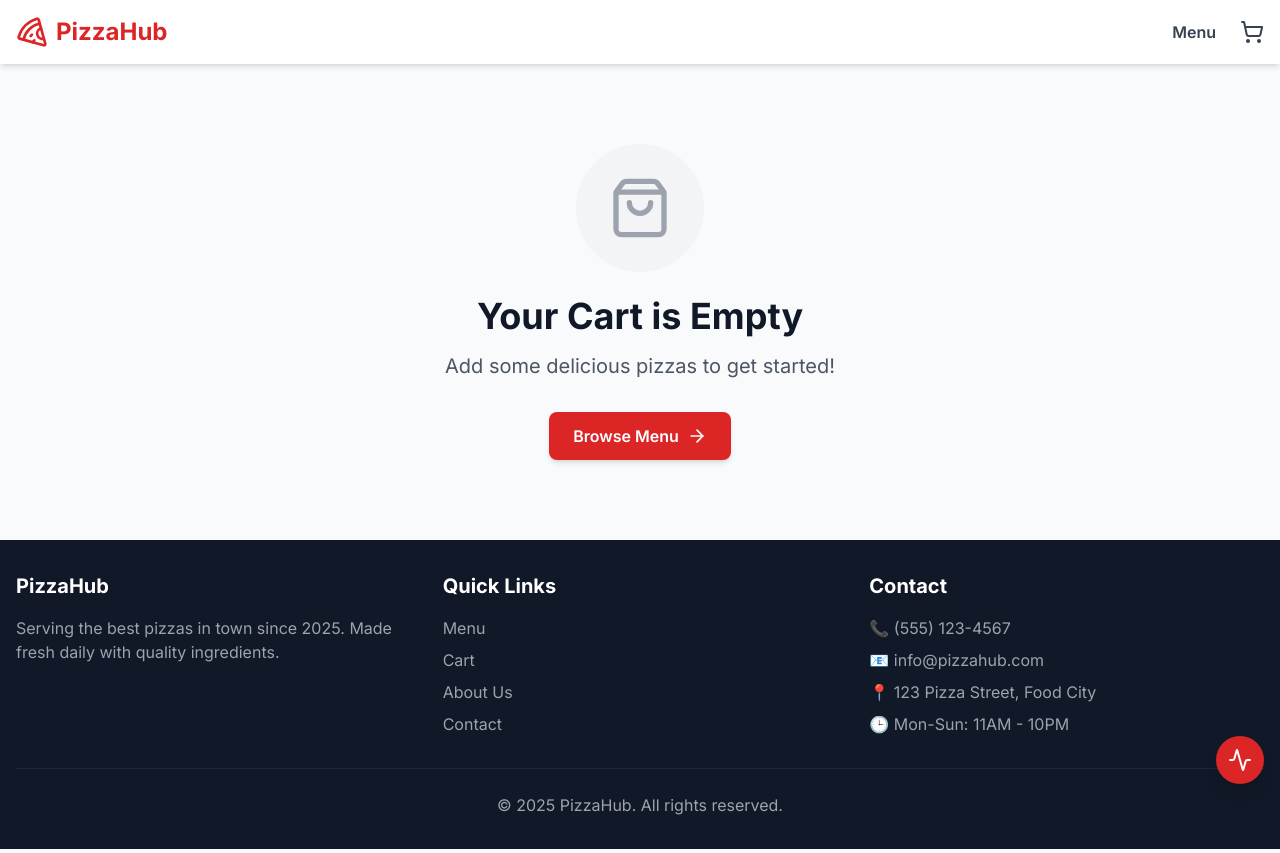
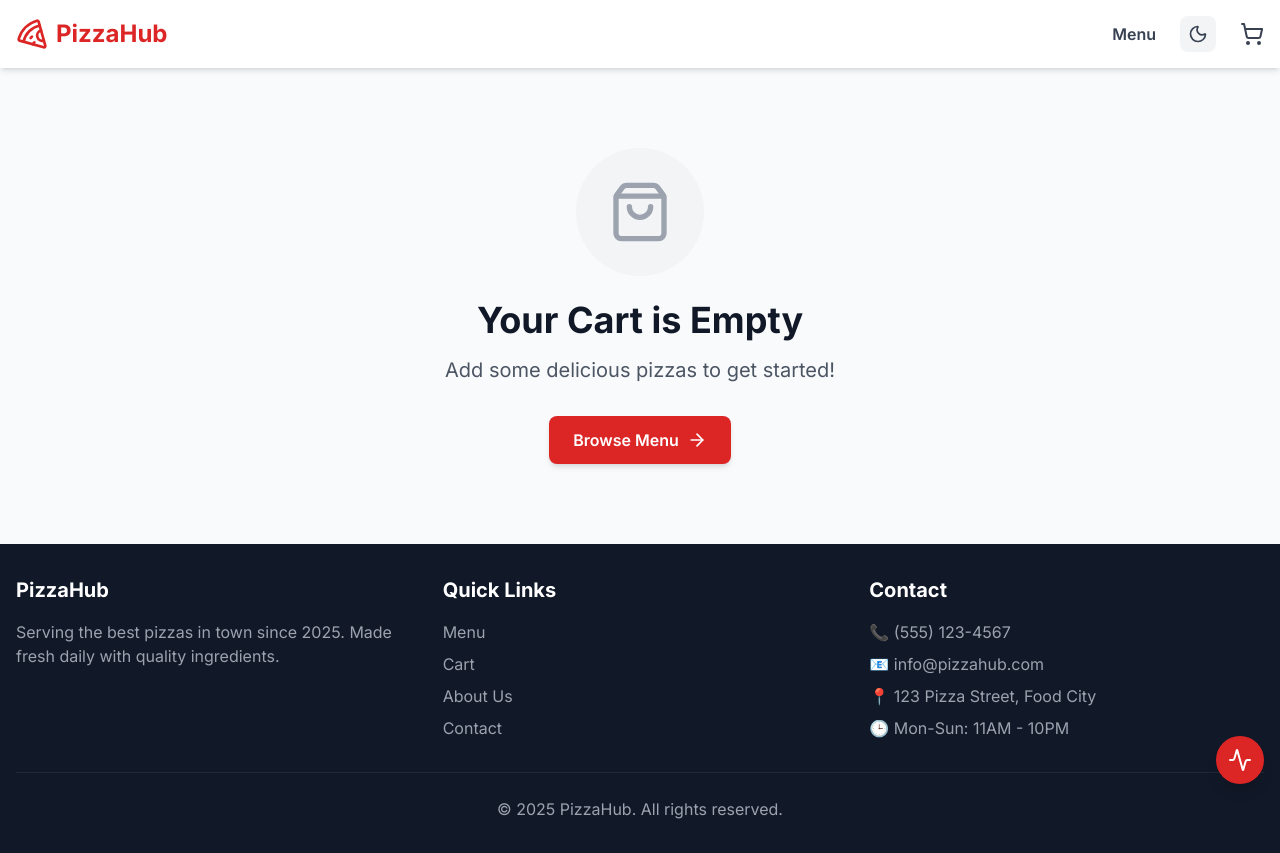
Before and after one commit to aj-enns/pizza-app-demo, a Next.js app: page /cart in a window 1280 px wide. Built offline with nearby package versions, Linux system fonts and the light colour scheme.

Commit message:
feat: add dark theme support with toggle functionality

```diff
--- a/app/globals.css
+++ b/app/globals.css
@@ -4,24 +4,24 @@
 
 @layer base {
   body {
-    @apply bg-gray-50 text-gray-900;
+    @apply bg-gray-50 text-gray-900 dark:bg-gray-900 dark:text-gray-100;
   }
 }
 
 @layer components {
   .btn-primary {
-    @apply bg-primary-600 hover:bg-primary-700 text-white font-semibold py-3 px-6 rounded-lg transition-all duration-200 shadow-md hover:shadow-lg disabled:opacity-50 disabled:cursor-not-allowed;
+    @apply bg-primary-600 hover:bg-primary-700 text-white font-semibold py-3 px-6 rounded-lg transition-all duration-200 shadow-md hover:shadow-lg disabled:opacity-50 disabled:cursor-not-allowed dark:bg-primary-700 dark:hover:bg-primary-800;
   }
 
   .btn-secondary {
-    @apply bg-gray-200 hover:bg-gray-300 text-gray-800 font-semibold py-3 px-6 rounded-lg transition-all duration-200;
+    @apply bg-gray-200 hover:bg-gray-300 text-gray-800 font-semibold py-3 px-6 rounded-lg transition-all duration-200 dark:bg-gray-700 dark:hover:bg-gray-600 dark:text-gray-100;
   }
 
   .card {
-    @apply bg-white rounded-xl shadow-md hover:shadow-xl transition-shadow duration-300;
+    @apply bg-white rounded-xl shadow-md hover:shadow-xl transition-shadow duration-300 dark:bg-gray-800 dark:shadow-gray-900/50;
   }
 
   .input-field {
-    @apply w-full px-4 py-3 border border-gray-300 rounded-lg focus:ring-2 focus:ring-primary-500 focus:border-transparent transition-all;
+    @apply w-full px-4 py-3 border border-gray-300 rounded-lg focus:ring-2 focus:ring-primary-500 focus:border-transparent transition-all dark:bg-gray-700 dark:border-gray-600 dark:text-gray-100;
   }
 }
--- a/app/layout.tsx
+++ b/app/layout.tsx
@@ -1,10 +1,8 @@
 import type { Metadata } from "next";
 import { Inter } from "next/font/google";
 import "./globals.css";
-import Header from "@/components/Header";
-import Footer from "@/components/Footer";
-import PerformanceMonitor from "@/components/PerformanceMonitor";
 import { CartProvider } from "@/contexts/CartContext";
+import ClientLayout from "@/components/ClientLayout";
 
 const inter = Inter({ subsets: ["latin"] });
 
@@ -19,17 +17,12 @@ export default function RootLayout({
   children: React.ReactNode;
 }) {
   return (
-    <html lang="en">
-      <body className={inter.className}>
+    <html lang="en" suppressHydrationWarning>
+      <body className={inter.className} suppressHydrationWarning>
         <CartProvider>
-          <div className="flex flex-col min-h-screen">
-            <Header />
-            <main className="flex-1">
-              {children}
-            </main>
-            <Footer />
-          </div>
-          <PerformanceMonitor />
+          <ClientLayout>
+            {children}
+          </ClientLayout>
         </CartProvider>
       </body>
     </html>
--- a/app/page.tsx
+++ b/app/page.tsx
@@ -30,35 +30,35 @@ export default function HomePage() {
       </section>
 
       {/* Features Section */}
-      <section className="py-16 bg-white">
+      <section className="py-16 bg-white dark:bg-gray-900">
         <div className="container mx-auto px-4">
           <div className="grid grid-cols-1 md:grid-cols-3 gap-8">
             <div className="text-center animate-slide-up">
-              <div className="inline-flex items-center justify-center w-20 h-20 bg-primary-100 rounded-full mb-4">
-                <Clock className="text-primary-600" size={40} />
+              <div className="inline-flex items-center justify-center w-20 h-20 bg-primary-100 dark:bg-primary-900 rounded-full mb-4">
+                <Clock className="text-primary-600 dark:text-primary-400" size={40} />
               </div>
-              <h3 className="text-2xl font-bold mb-2">Fast Delivery</h3>
-              <p className="text-gray-600">
+              <h3 className="text-2xl font-bold mb-2 dark:text-white">Fast Delivery</h3>
+              <p className="text-gray-600 dark:text-gray-300">
                 Your pizza arrives hot and fresh in 30-45 minutes, guaranteed!
               </p>
             </div>
 
             <div className="text-center animate-slide-up" style={{ animationDelay: '0.1s' }}>
-              <div className="inline-flex items-center justify-center w-20 h-20 bg-primary-100 rounded-full mb-4">
-                <Star className="text-primary-600" size={40} />
+              <div className="inline-flex items-center justify-center w-20 h-20 bg-primary-100 dark:bg-primary-900 rounded-full mb-4">
+                <Star className="text-primary-600 dark:text-primary-400" size={40} />
               </div>
-              <h3 className="text-2xl font-bold mb-2">Quality Ingredients</h3>
-              <p className="text-gray-600">
+              <h3 className="text-2xl font-bold mb-2 dark:text-white">Quality Ingredients</h3>
+              <p className="text-gray-600 dark:text-gray-300">
                 We use only the finest ingredients for authentic Italian taste.
               </p>
             </div>
 
             <div className="text-center animate-slide-up" style={{ animationDelay: '0.2s' }}>
-              <div className="inline-flex items-center justify-center w-20 h-20 bg-primary-100 rounded-full mb-4">
-                <Truck className="text-primary-600" size={40} />
+              <div className="inline-flex items-center justify-center w-20 h-20 bg-primary-100 dark:bg-primary-900 rounded-full mb-4">
+                <Truck className="text-primary-600 dark:text-primary-400" size={40} />
               </div>
-              <h3 className="text-2xl font-bold mb-2">Free Delivery</h3>
-              <p className="text-gray-600">
+              <h3 className="text-2xl font-bold mb-2 dark:text-white">Free Delivery</h3>
+              <p className="text-gray-600 dark:text-gray-300">
                 Free delivery on all orders. No minimum purchase required!
               </p>
             </div>
@@ -67,11 +67,11 @@ export default function HomePage() {
       </section>
 
       {/* Featured Pizzas Preview */}
-      <section className="py-16 bg-gray-50">
+      <section className="py-16 bg-gray-50 dark:bg-gray-800">
         <div className="container mx-auto px-4">
           <div className="text-center mb-12">
-            <h2 className="text-4xl md:text-5xl font-bold mb-4">Popular Pizzas</h2>
-            <p className="text-xl text-gray-600">
+            <h2 className="text-4xl md:text-5xl font-bold mb-4 dark:text-white">Popular Pizzas</h2>
+            <p className="text-xl text-gray-600 dark:text-gray-300">
               Try our customer favorites
             </p>
           </div>
@@ -105,8 +105,8 @@ export default function HomePage() {
                   />
                 </div>
                 <div className="p-6">
-                  <h3 className="text-2xl font-bold mb-2">{pizza.name}</h3>
-                  <p className="text-gray-600">{pizza.description}</p>
+                  <h3 className="text-2xl font-bold mb-2 dark:text-white">{pizza.name}</h3>
+                  <p className="text-gray-600 dark:text-gray-300">{pizza.description}</p>
                 </div>
               </div>
             ))}
--- /dev/null
+++ b/components/ClientLayout.tsx
@@ -0,0 +1,21 @@
+'use client';
+
+import { ThemeProvider } from '@/contexts/ThemeContext';
+import Header from './Header';
+import Footer from './Footer';
+import PerformanceMonitor from './PerformanceMonitor';
+
+export default function ClientLayout({ children }: { children: React.ReactNode }) {
+  return (
+    <ThemeProvider>
+      <div className="flex flex-col min-h-screen">
+        <Header />
+        <main className="flex-1">
+          {children}
+        </main>
+        <Footer />
+      </div>
+      <PerformanceMonitor />
+    </ThemeProvider>
+  );
+}
--- a/components/Header.tsx
+++ b/components/Header.tsx
@@ -3,24 +3,26 @@
 import Link from 'next/link';
 import { useCart } from '@/contexts/CartContext';
 import { ShoppingCart, Pizza } from 'lucide-react';
+import ThemeToggle from './ThemeToggle';
 
 export default function Header() {
   const { itemCount } = useCart();
 
   return (
-    <header className="bg-white shadow-md sticky top-0 z-50">
+    <header className="bg-white dark:bg-gray-800 shadow-md sticky top-0 z-50">
       <nav className="container mx-auto px-4 py-4">
         <div className="flex items-center justify-between">
-          <Link href="/" className="flex items-center gap-2 text-2xl font-bold text-primary-600 hover:text-primary-700 transition-colors">
-            <Pizza size={32} className="text-primary-600" />
+          <Link href="/" className="flex items-center gap-2 text-2xl font-bold text-primary-600 dark:text-primary-500 hover:text-primary-700 dark:hover:text-primary-400 transition-colors">
+            <Pizza size={32} className="text-primary-600 dark:text-primary-500" />
             <span>PizzaHub</span>
           </Link>
 
           <div className="flex items-center gap-6">
-            <Link href="/menu" className="text-gray-700 hover:text-primary-600 font-semibold transition-colors">
+            <Link href="/menu" className="text-gray-700 dark:text-gray-300 hover:text-primary-600 dark:hover:text-primary-500 font-semibold transition-colors">
               Menu
             </Link>
-            <Link href="/cart" className="relative flex items-center gap-2 text-gray-700 hover:text-primary-600 font-semibold transition-colors">
+            <ThemeToggle />
+            <Link href="/cart" className="relative flex items-center gap-2 text-gray-700 dark:text-gray-300 hover:text-primary-600 dark:hover:text-primary-500 font-semibold transition-colors">
               <ShoppingCart size={24} />
               {itemCount > 0 && (
                 <span className="absolute -top-2 -right-2 bg-primary-600 text-white text-xs font-bold rounded-full h-5 w-5 flex items-center justify-center">
--- /dev/null
+++ b/components/ThemeToggle.tsx
@@ -0,0 +1,22 @@
+'use client';
+
+import { Moon, Sun } from 'lucide-react';
+import { useTheme } from '@/contexts/ThemeContext';
+
+export default function ThemeToggle() {
+  const { theme, toggleTheme } = useTheme();
+
+  return (
+    <button
+      onClick={toggleTheme}
+      className="p-2 rounded-lg bg-gray-100 dark:bg-gray-800 text-gray-700 dark:text-gray-300 hover:bg-gray-200 dark:hover:bg-gray-700 transition-colors"
+      aria-label="Toggle theme"
+    >
+      {theme === 'light' ? (
+        <Moon size={20} />
+      ) : (
+        <Sun size={20} />
+      )}
+    </button>
+  );
+}
--- /dev/null
+++ b/contexts/ThemeContext.tsx
@@ -0,0 +1,54 @@
+'use client';
+
+import React, { createContext, useContext, useState, useEffect } from 'react';
+
+type Theme = 'light' | 'dark';
+
+interface ThemeContextType {
+  theme: Theme;
+  toggleTheme: () => void;
+}
+
+const ThemeContext = createContext<ThemeContextType | undefined>(undefined);
+
+export function ThemeProvider({ children }: { children: React.ReactNode }) {
+  const [theme, setTheme] = useState<Theme>('light');
+  const [mounted, setMounted] = useState(false);
+
+  // Load theme from localStorage on mount
+  useEffect(() => {
+    setMounted(true);
+    const savedTheme = localStorage.getItem('theme') as Theme | null;
+    if (savedTheme) {
+      setTheme(savedTheme);
+      document.documentElement.classList.toggle('dark', savedTheme === 'dark');
+    } else {
+      // Check system preference
+      const prefersDark = window.matchMedia('(prefers-color-scheme: dark)').matches;
+      const initialTheme = prefersDark ? 'dark' : 'light';
+      setTheme(initialTheme);
+      document.documentElement.classList.toggle('dark', prefersDark);
+    }
+  }, []);
+
+  const toggleTheme = () => {
+    const newTheme = theme === 'light' ? 'dark' : 'light';
+    setTheme(newTheme);
+    localStorage.setItem('theme', newTheme);
+    document.documentElement.classList.toggle('dark', newTheme === 'dark');
+  };
+
+  return (
+    <ThemeContext.Provider value={{ theme, toggleTheme }}>
+      {children}
+    </ThemeContext.Provider>
+  );
+}
+
+export function useTheme() {
+  const context = useContext(ThemeContext);
+  if (context === undefined) {
+    throw new Error('useTheme must be used within a ThemeProvider');
+  }
+  return context;
+}
--- a/tailwind.config.ts
+++ b/tailwind.config.ts
@@ -1,6 +1,7 @@
 import type { Config } from "tailwindcss";
 
 const config: Config = {
+  darkMode: 'class',
   content: [
     "./pages/**/*.{js,ts,jsx,tsx,mdx}",
     "./components/**/*.{js,ts,jsx,tsx,mdx}",
```
